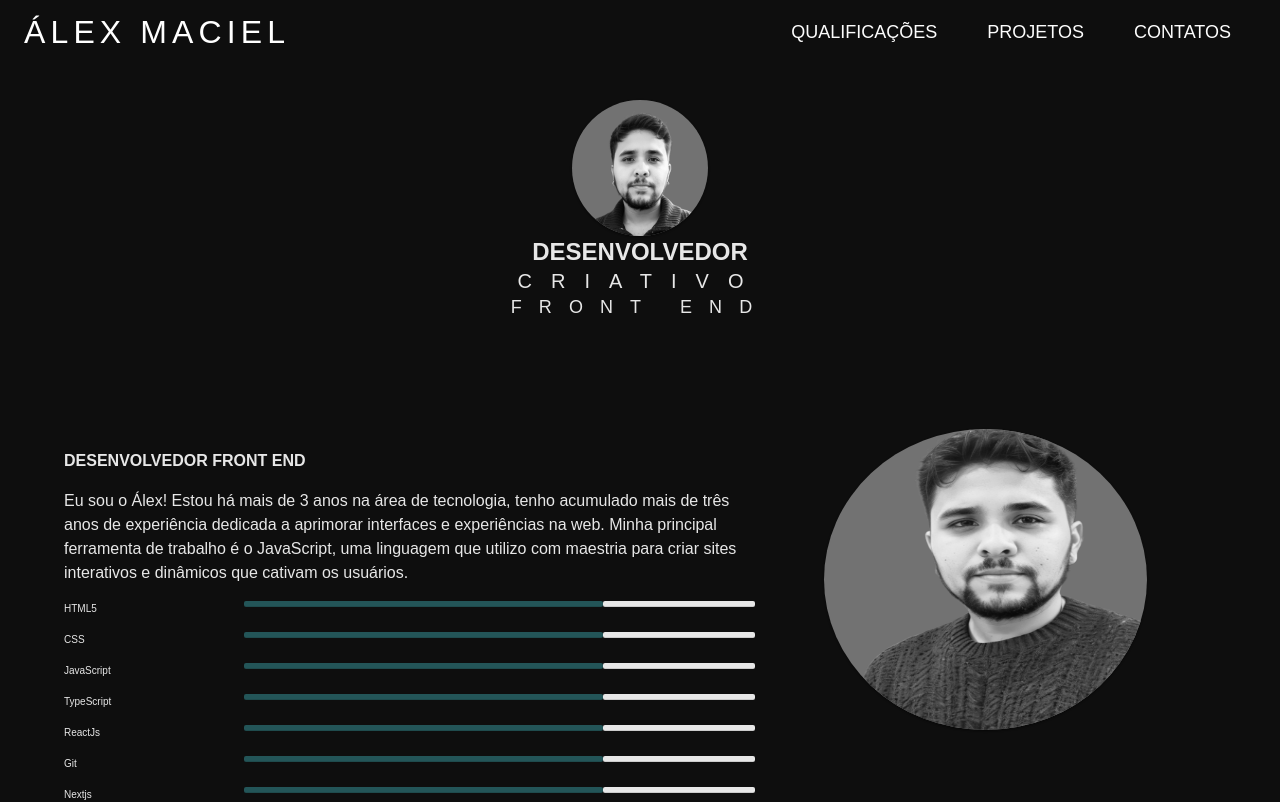
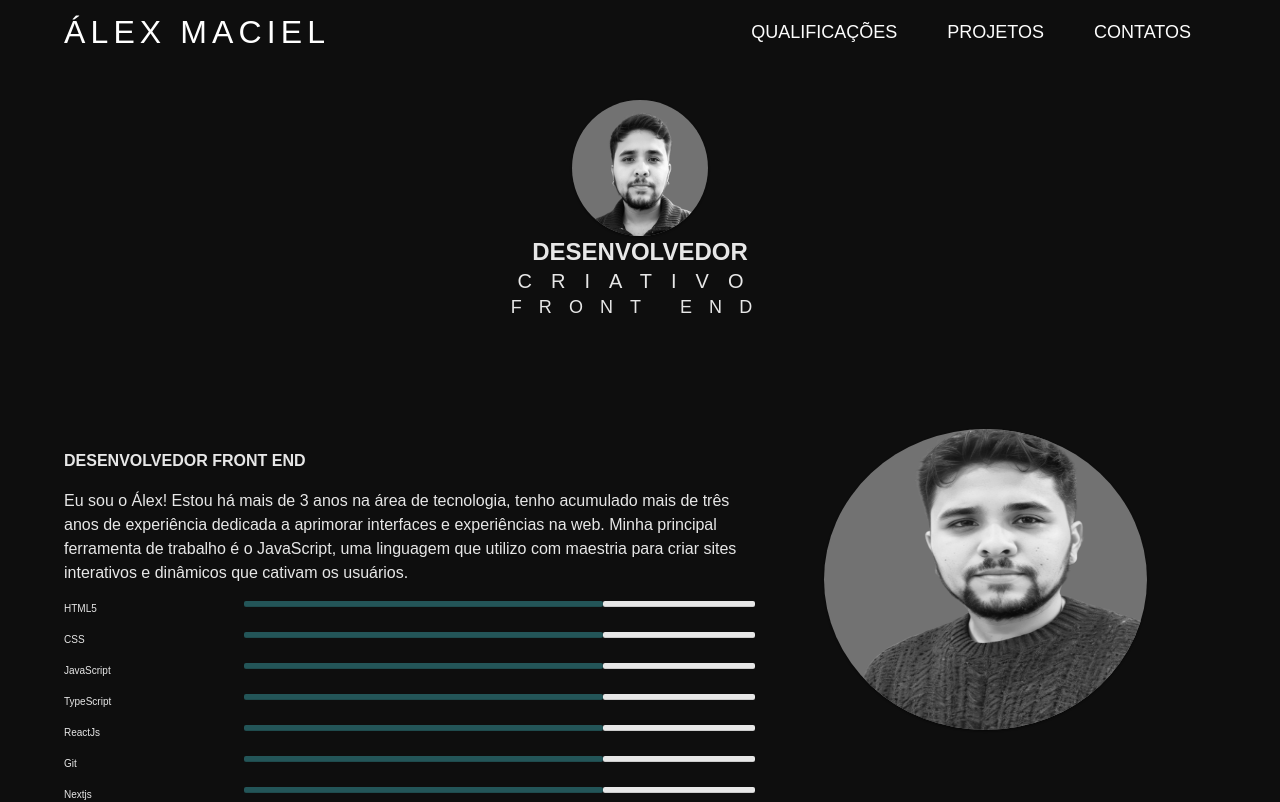
Before and after one commit to alexmacieldeveloper/my-web-site, a Next.js app: page / in a window 1280 px wide. Shown: the top 802 px of the page. Built offline with nearby package versions, Linux system fonts and the light colour scheme.

Commit message:
:bug: fix: add Container component in page

```diff
--- a/src/app/page.tsx
+++ b/src/app/page.tsx
@@ -9,7 +9,7 @@ import Contact from '@/components/Contact'
 
 export default function Home() {
   return (
-    <Container>
+    <Container maxWidth="lg" sx={{ marginTop: '20px' }}>
       <Me />
       <Qualifications id="qualifications"/>
       <Projects id="projects" />
--- a/src/components/Header/index.tsx
+++ b/src/components/Header/index.tsx
@@ -3,6 +3,7 @@ import React, { useState } from 'react';
 import AppBar from '@mui/material/AppBar';
 import Box from '@mui/material/Box';
 import CssBaseline from '@mui/material/CssBaseline';
+import Container from '@mui/material/Container';
 import Divider from '@mui/material/Divider';
 import Drawer from '@mui/material/Drawer';
 import IconButton from '@mui/material/IconButton';
@@ -52,14 +53,15 @@ export default function Header(props: Props) {
     <Box onClick={handleDrawerToggle} sx={{ textAlign: 'center', height: '100%', color: 'primary.light' }} bgcolor='primary.dark'>
       <List>
         {navItems.map((item, index) => (
-          <ListItem disablePadding key={item.name} sx={{ margin: 'auto', width: '80%'}}>
-            <ListItemButton sx={{ textAlign: 'center',
+          <ListItem disablePadding key={item.name} sx={{ margin: 'auto', width: '80%' }}>
+            <ListItemButton sx={{
+              textAlign: 'center',
               ":hover": {
                 backgroundColor: 'rgba(35, 85, 88, 0.5)',
                 border: '1px solid rgba(35, 85, 88, 1)'
               }
             }} href={item.href}>
-              <ListItemText  primary={item.name}/>
+              <ListItemText primary={item.name} />
             </ListItemButton>
           </ListItem>
         ))}
@@ -70,14 +72,15 @@ export default function Header(props: Props) {
   const container = window !== undefined ? () => window().document.body : undefined;
 
   return (
-    <Box sx={{ display: 'flex', bgcolor: 'primary.dark' }}>
+    <Box sx={{ display: 'flex', bgcolor: 'primary.dark', padding: 0 }}>
       <CssBaseline />
-      <AppBar sx={{ bgcolor: 'primary.dark', boxShadow: 'none'}}>
-        <Toolbar>
+      <AppBar component="nav" position="fixed" sx={{ bgcolor: 'primary.dark', boxShadow: 'none', padding: '0' }}>
+        <Container maxWidth="lg">
+          <Toolbar sx={{paddingLeft:'0 !important', paddingRight: ' 0 !important'}}>
             <Typography
               variant="h6"
               component="div"
-                sx={{ flexGrow: 1, display: { sm: 'block'  }, fontSize: { sm: '20px', lg: '32px'}, lineHeight: 'normal', letterSpacing: { sm: '3.2px', lg: '5.12px'} }}
+              sx={{ flexGrow: 1, display: { sm: 'block' }, fontSize: { sm: '20px', lg: '32px' }, lineHeight: 'normal', letterSpacing: { sm: '3.2px', lg: '5.12px' } }}
             >
               ÁLEX MACIEL
             </Typography>
@@ -93,7 +96,8 @@ export default function Header(props: Props) {
 
             <Box sx={{ display: { xs: 'none', sm: 'block' } }}>
               {navItems.map((item) => (
-                <Button variant="outlined" key={item.name} sx={{ fontSize: '18px', color: '#FDFDFD', lineHeight: 'normal', margin: '0 10px', border: 'none',
+                <Button variant="outlined" key={item.name} sx={{
+                  fontSize: '18px', color: '#FDFDFD', lineHeight: 'normal', margin: '0 10px', border: 'none',
                   ":hover": {
                     backgroundColor: 'rgba(35, 85, 88, 0.5)',
                     border: '1px solid rgba(35, 85, 88, 1)'
@@ -104,6 +108,7 @@ export default function Header(props: Props) {
               ))}
             </Box>
           </Toolbar>
+        </Container>
       </AppBar>
       <nav>
         <Drawer
@@ -117,7 +122,7 @@ export default function Header(props: Props) {
           }}
           sx={{
             display: { xs: 'block', sm: 'none' },
-            '& .MuiDrawer-paper': { boxSizing: 'border-box', width:'100%', marginTop: '50px' },
+            '& .MuiDrawer-paper': { boxSizing: 'border-box', width: '100%', marginTop: '50px' },
           }}
         >
           {drawer}
```
Lines whose indentation alone changed are shown as unchanged.
